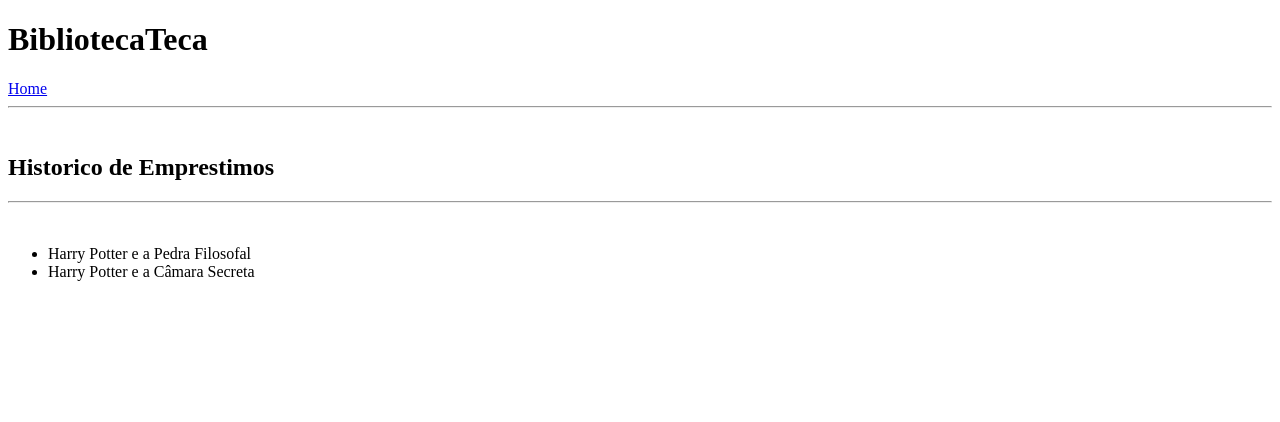
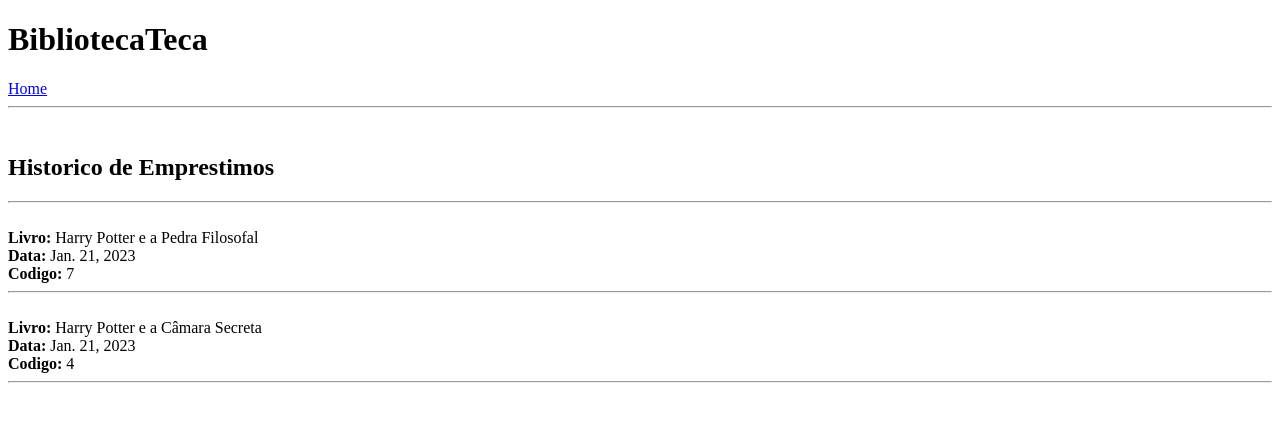
Before and after one commit to FrancisLuc/biblioteca, a Django app: page /historico_de_emprestimos/ in a window 1280 px wide. Shown: the top 422 px of the page. Run offline with Django 4.2, Linux system fonts and the light colour scheme; data comes from the database, SQL or seed files in the repository; both versions use the stored data as it was after the commit.

```diff
--- a/biblioteca/urls.py
+++ b/biblioteca/urls.py
@@ -15,7 +15,7 @@ Including another URLconf
 """
 from django.contrib import admin
 from django.urls import path
-from emprestimos.views import home, cadastrar_livro, fazer_emprestimo, listar_livros, historico_de_emprestimos, detalhar_livro
+from emprestimos.views import home, cadastrar_livro, fazer_emprestimo, listar_livros, historico_de_emprestimos, detalhar_livro, deletar_livro
 
 urlpatterns = [
     path('admin/', admin.site.urls),
@@ -25,4 +25,5 @@ urlpatterns = [
     path('listar_livros/', listar_livros, name="listar_livros"),
     path('historico_de_emprestimos/', historico_de_emprestimos, name="historico_de_emprestimos"),
     path('detalhar_livro/<int:id>/', detalhar_livro, name="detalhar_livro"),
+    path('deletar_livro/<int:id>/', deletar_livro, name="deletar_livro")
 ]
--- a/emprestimos/templates/historico_de_emprestimos.html
+++ b/emprestimos/templates/historico_de_emprestimos.html
@@ -12,9 +12,12 @@
     <h2><b>Historico de Emprestimos</b></h2>
     <hr>
     <br>
-    <ul>
         {% for emprestimo in emprestimos %}
-        <li>{{ emprestimo.livro }}</li>
+        <b>Livro:</b> {{ emprestimo.livro }}<br>
+        <b>Data:</b> {{ emprestimo.data_de_emprestimo }}<br>
+        <b>Codigo:</b> {{ emprestimo.codigo }}<br>
+        <hr>
+        <br>
         {% endfor %}
 </body>
 </html>
--- a/emprestimos/views.py
+++ b/emprestimos/views.py
@@ -1,4 +1,4 @@
-from django.shortcuts import render, redirect
+from django.shortcuts import render, redirect, get_list_or_404
 from .models import Livro, Emprestimos
 from .forms import LivroForm, EmprestimoForm
 # Create your views here.
@@ -45,5 +45,10 @@ def historico_de_emprestimos(request):
     return render(request, 'historico_de_emprestimos.html', context=context)
 
 def detalhar_livro(request, id):
-    livro = Livro.object.get(id=id)
-    return render(request, 'detalhar_livro.html', {'Livro': livro})
+    livro = Livro.objects.get(id=id)
+    return render(request, 'detalhar_livro.html', {'livro': livro})
+
+def deletar_livro(request, id):
+    livro = get_list_or_404(Livro, pk=id)
+    livro.delete()
+    return redirect(request, '/')
```
Also changed, not shown: emprestimos/templates/detalhar_livro.html (+5 -2 lines), db.sqlite3, emprestimos/migrations/0002_alter_emprestimos_codigo.py (added).
